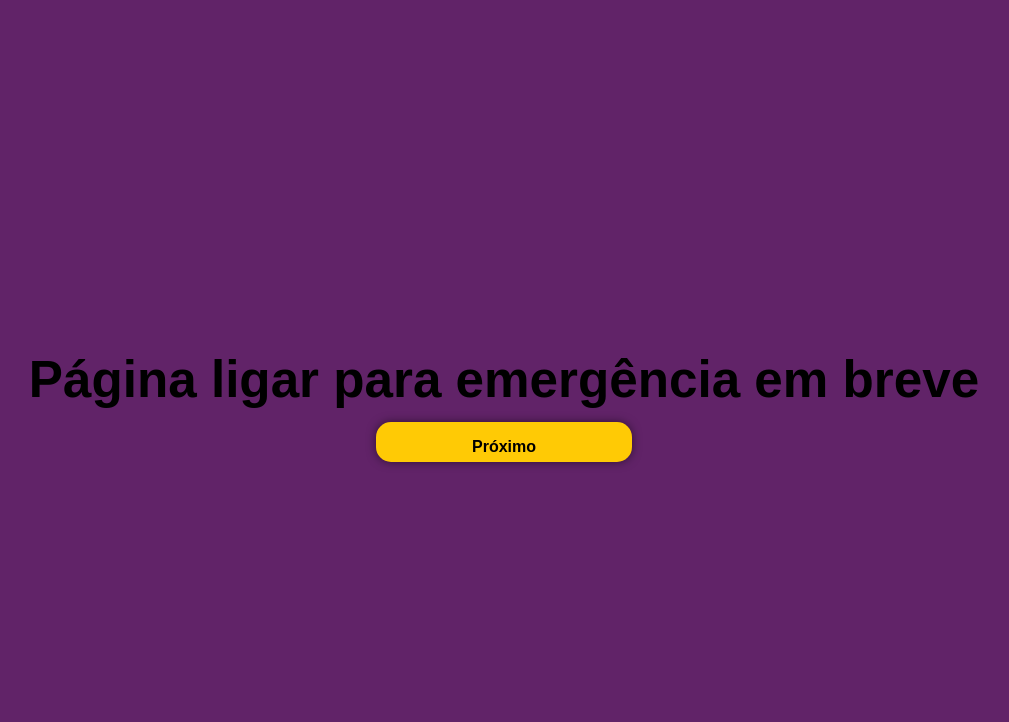
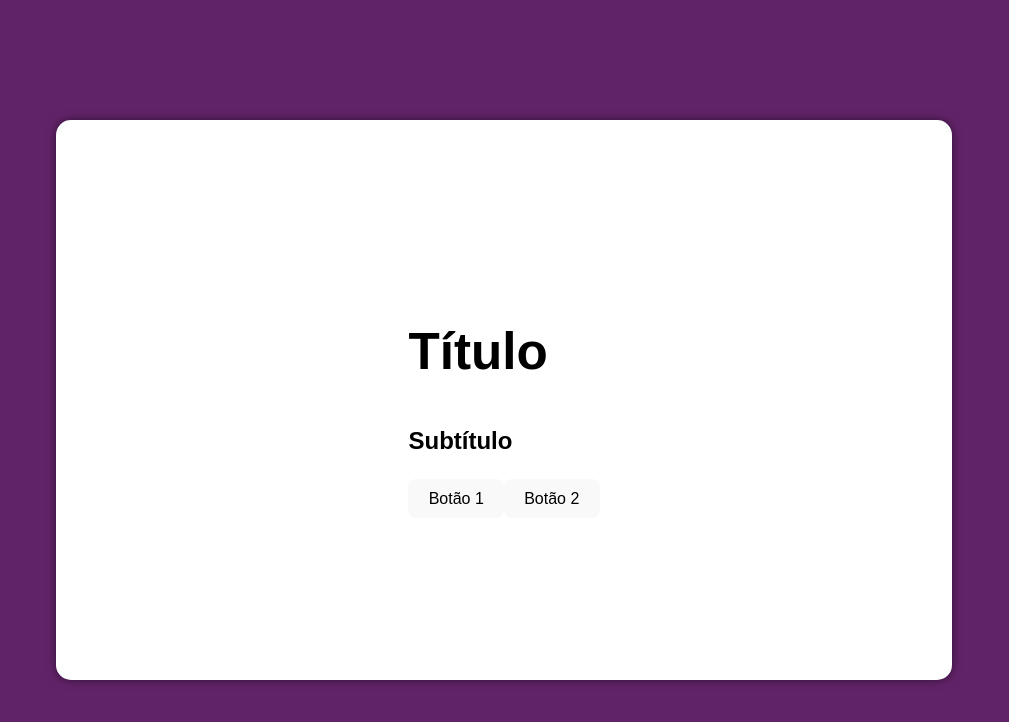
Before and after one commit to anajbsouza/Mapa-da-Violencia, a React (Vite) app in the folder frontend/: page /emergency in a window 1280 px wide. Shown: the top 722 px of the page, without its empty margins (136-1145 px from the left). Built offline with nearby package versions, Linux system fonts and the light colour scheme; the HTML template or start-up script is replaced by a standard one.

Commit message:
feat: html emergency page

```diff
--- a/frontend/src/pages/EmergencyPage.tsx
+++ b/frontend/src/pages/EmergencyPage.tsx
@@ -1,11 +1,17 @@
-import Footer from "../components/Footer";
+/*import Footer from "../components/Footer";*/
 
 const EmergencyPage = () => {
     return (
-        <div>
-            <h1>Página ligar para emergência em breve</h1>
-            <Footer nextPage="/authorize-localization" />
-        </div>
+        <main>
+            <section>
+                <div>
+                    <h1>Título</h1>
+                    <h2>Subtítulo</h2>
+                    <button>Botão 1</button>
+                    <button>Botão 2</button>
+                </div>
+            </section>
+        </main>
     );
 };
 
```
